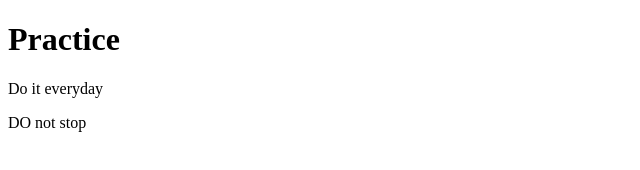
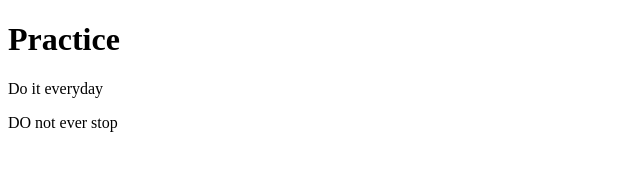
Before and after one commit to Zeexas/Git-Practice, a plain HTML site: page index.html in a window 1280 px wide. Shown: the full height of the page, 0-640 px from the left. Drawn offline with Linux system fonts and the light colour scheme.

Commit message:
fix: try timestamp 10/16/2021 15:14:24

```diff
--- a/index.html
+++ b/index.html
@@ -9,6 +9,6 @@
 <body>
   <h1>Practice</h1>
   <p>Do it everyday</p>
-  <p>DO not stop</p>
+  <p>DO not ever stop</p>
 </body>
 </html>
```
